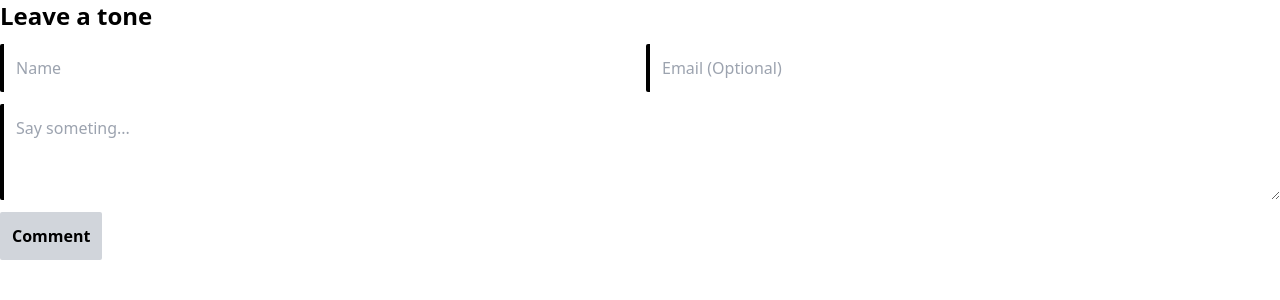
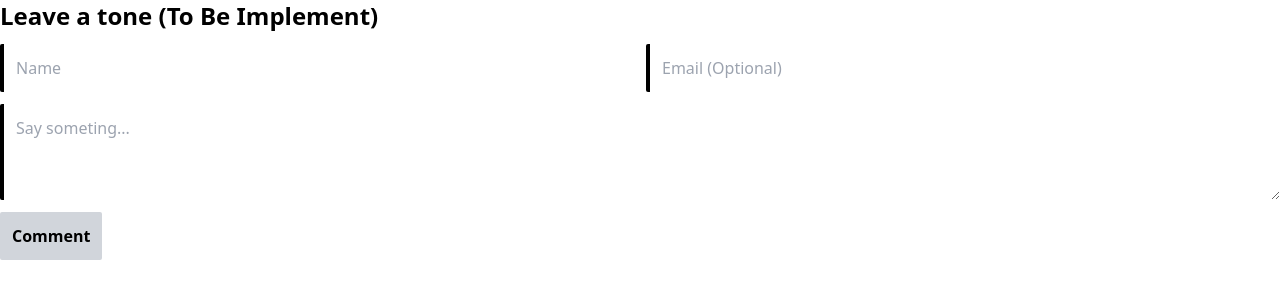
Before and after one commit to windbelike/winc, a Next.js app: page / in a window 1280 px wide. Shown: the top 300 px of the page. Built offline with nearby package versions, Linux system fonts and the light colour scheme.

Commit message:
feat: tbd

```diff
--- a/src/pages/index.tsx
+++ b/src/pages/index.tsx
@@ -31,7 +31,7 @@ export default function Home() {
   return (
     <main>
       <form onSubmit={handleSubmit} className="flex flex-col gap-3">
-        <span className="font-bold text-2xl">Leave a tone</span>
+        <span className="font-bold text-2xl">Leave a tone (To Be Implement)</span>
         <div className="flex gap-3 grow min-w-0">
           <input ref={nameRef} className="h-12 border-l-4 outline-none border-black grow p-3 rounded-sm min-w-0
           "
```
